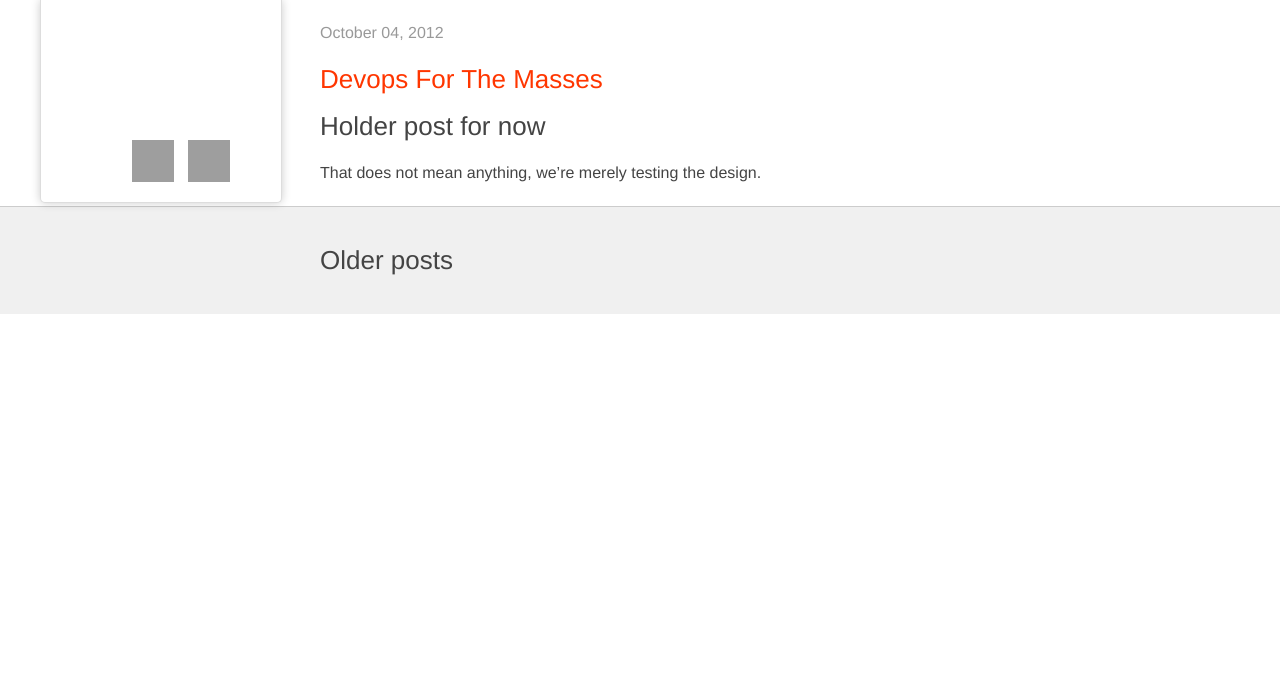
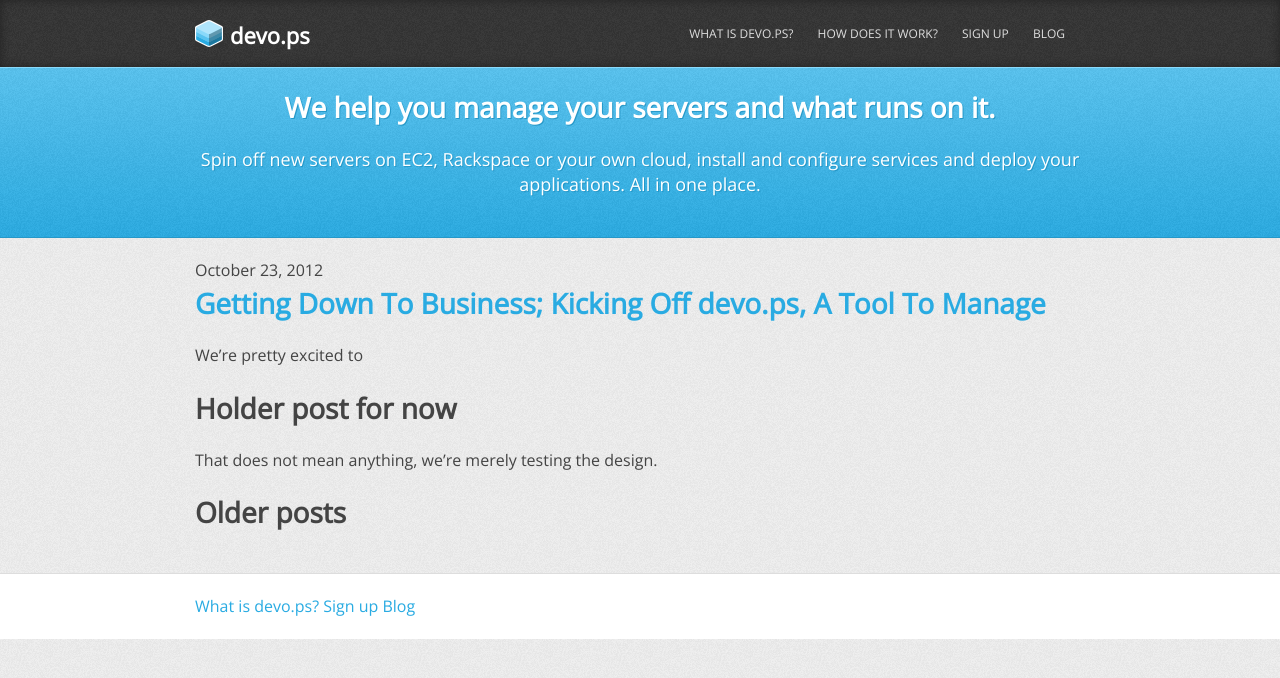
Before and after one commit to isabella232/devo-ps.github.io, a Jekyll site: the page built from index.html, in a window 1280 px wide. Shown: the top 678 px of the page. Built offline with Jekyll 4.4.1, drawn with Linux system fonts in a browser that asks for light colours; nearby versions of some CDN libraries; some web fonts are replaced; library files that are not in the unit come from our copies; grey boxes are pictures that could not be loaded.

Commit message:
Changing the site for YCombinator's application

```diff
--- a/_layouts/default.html
+++ b/_layouts/default.html
@@ -3,46 +3,58 @@
   <title>{{ page.title }}</title>
 
   <!-- Meta -->
-  <meta charset="utf-8">
-  <meta name="description" content="DevOps tool to better manage your infrastructure">
-  <meta name="viewport" content="width=device-width, initial-scale=1, maximum-scale=1">
+  <meta charset='utf-8'>
+  <meta name='description' content='Build a sustainable DevOps strategy.'>
+  <meta name='viewport' content='width=device-width, initial-scale=1, maximum-scale=1'>
 
   <!-- CSS -->
-  <link href="/assets/css/normalize.css" rel="stylesheet" type="text/css">
-  <link rel="stylesheet" href="http://yandex.st/highlightjs/6.2/styles/monokai.min.css">
-  <link href='http://fonts.googleapis.com/css?family=Imprima' rel='stylesheet' type='text/css'>
-  <link href="/assets/css/style.css" rel="stylesheet" type="text/css">
+  <link href='/assets/css/normalize.css' rel='stylesheet' type='text/css'>
+  <link href='http://yandex.st/highlightjs/6.2/styles/monokai.min.css' rel='stylesheet' type='text/css'>
+  <link href='http://fonts.googleapis.com/css?family=Open+Sans' rel='stylesheet' type='text/css'>
+  <link href='/assets/css/style.css' rel='stylesheet' type='text/css'>
 
   <!-- RSS -->
-  <link href="http://feeds.feedburner.com/RonanBerder" rel="alternate" title="Ronan Berder" type="application/atom+xml">
+  <link href='/atom.xml' rel='alternate' title='Ronan Berder' type='application/atom+xml'>
 
   <!-- Icons -->
-  <link rel="shortcut icon" href="/images/favicon.ico">
-  <link rel="apple-touch-icon" href="/images/apple-touch-icon.png">
-  <link rel="apple-touch-icon" sizes="72x72" href="/images/apple-touch-icon-72x72.png">
-  <link rel="apple-touch-icon" sizes="114x114" href="/images/apple-touch-icon-114x114.png">
+  <link rel='shortcut icon' href='/images/favicon.ico'>
+  <link rel='apple-touch-icon' href='/images/apple-touch-icon.png'>
+  <link rel='apple-touch-icon' sizes='72x72' href='/images/apple-touch-icon-72x72.png'>
+  <link rel='apple-touch-icon' sizes='114x114' href='/images/apple-touch-icon-114x114.png'>
 </head>
 <body>
-  <nav id="header">
-  	<h1><a href="{{ base.url }}/">devo.ps</a></h1>
-    <ul id="links">
-      <li class='twitter'><a href="http://twitter.com/hunvreus">Ronan Berder's Twitter account</a></li>
-      <li class='rss'><a href="/atom.xml">devo.ps' blog RSS feed</a></li>
-    </ul>
-  </nav>
-  <div id="content">
+  <header id='header'>
+    <div class='content'>
+    	<h1><a href='{{ base.url }}/'>devo.ps</a></h1>
+      <nav>
+        <a href='{{ base.url }}/#pitch'>What is devo.ps?</a>
+        <a href='{{ base.url }}/#how'>How does it work?</a>
+        <a href='{{ base.url }}/#signup'>Sign up</a>
+        <a href='{{ base.url }}/#blog'>Blog</a>
+      </nav>
+    </div>
+  </header>
+
+  <section id='content'>
     {{ content }}
-  </div>
+  </section>
+
+  <footer id='footer'>
+    <div class='content'>
+      <a href='http://twitter.com'>What is devo.ps?</a>
+      <a href='#signup'>Sign up</a>
+      <a href='#blog'>Blog</a>
+    </div>
+  </footer>
 
   <!-- JS -->
-  <script src="http://ajax.googleapis.com/ajax/libs/jquery/1.6.2/jquery.min.js" type="text/javascript"></script>
-  <script src="http://yandex.st/highlightjs/6.2/highlight.min.js"></script>
-  <script type="text/javascript">(function($) { hljs.initHighlightingOnLoad(); })(jQuery);</script>
+  <script src='http://ajax.googleapis.com/ajax/libs/jquery/1.6.2/jquery.min.js' type='text/javascript'></script>
+  <script src='http://yandex.st/highlightjs/6.2/highlight.min.js'></script>
+  <script type='text/javascript'>(function($) { hljs.initHighlightingOnLoad(); })(jQuery);</script>
   <!--[if lt IE 9]>
-		<script src="http://html5shim.googlecode.com/svn/trunk/html5.js"></script>
+		<script src='http://html5shim.googlecode.com/svn/trunk/html5.js'></script>
 	<![endif]-->
-
-  <script type="text/javascript">
+  <script type='text/javascript'>
 
     var _gaq = _gaq || [];
     _gaq.push(['_setAccount', 'UA-773975-1']);
--- a/_posts/2012-10-04-devops-for-the-masses.md
+++ /dev/null
@@ -1,3 +0,0 @@
-## Holder post for now
-
-That does not mean anything, we're merely testing the design.
--- /dev/null
+++ b/_posts/2012-10-23-devops-for-the-masses.md
@@ -0,0 +1,13 @@
+---
+layout: post
+published: true
+title: "Getting Down To Business; Kicking Off devo.ps, A Tool To Manage"
+comments: true
+---
+
+We're pretty excited to
+
+
+## Holder post for now
+
+That does not mean anything, we're merely testing the design.
--- a/assets/css/style.css
+++ b/assets/css/style.css
@@ -1,6 +1,8 @@
 /* General */
 body {
-  background: #fff;
+  background: #efefef url(/assets/images/bg-noise.png);
+  margin: 0;
+  padding: 0;
   text-align: center;
 }
 
@@ -8,11 +10,11 @@ body,
 input,
 textarea {
   color: #444;
-  font: 16px/160% "Imprima", Helvetica, Arial, sans-serif;
+  font: 16px/160% "Open Sans", sans-serif;
 }
 
 a {
-  color: #ff3600;
+  color: #29abe2;
   text-decoration: none;
 }
 
@@ -28,7 +30,7 @@ code {
 h1,
 h2,
 h3 {
-  font-weight: normal;
+  line-height: 140%;
 }
 
 h2 {
@@ -50,229 +52,91 @@ pre code {
   padding: 20px;
 }
 
+.content {
+  margin: 0 auto;
+  max-width: 890px;
+  padding: 20px 15px;
+  text-align: left;
+}
+
 /* Header */
 #header {
-  background: #fff;
-  border: 1px solid #ddd;
-  border-top: 0;
-  border-radius: 0 0 5px 5px;
-  -moz-border-radius: 0 0 5px 5px;
-  -webkit-border-radius: 0 0 5px 5px;
-  box-shadow: 0 0 10px rgba(0, 0, 0, 0.2);
-  -moz-box-shadow: 0 0 10px rgba(0, 0, 0, 0.2);
-  -webkit-box-shadow: 0 0 10px rgba(0, 0, 0, 0.2);
-  margin: 0 0 0 40px;
-  padding: 20px;
-  position: fixed;
-  left: 0;
-  width: 200px;
+  background: #333 url(/assets/images/bg-noise.png);
+  box-shadow: 0 0 10px #222 inset;
+  text-align: right;
 }
 
 h1 {
+  background: transparent url(/assets/images/logo.png) no-repeat left center;
+  float: left;
+  font-size: 22px;
+  font-weight: 600;
+  height: 27px;
   margin: 0;
-  padding: 0;
-  text-align: center;
+  padding: 0 0 0 35px;
 }
 
 h1 a {
-  background: url(/images/logo.png) center center no-repeat;
-  display: inline-block;
-  height: 120px;
-  text-indent: -999em;
-  width: 120px;
+  color: #fff;
 }
 
-#about {
-  font-size: 14px;
-  line-height: 160%;
-  margin: 20px 0;
-  text-align: left;
+#header nav {
+  text-align: right;
 }
 
-#links {
-  margin: 0;
+#header nav a {
+  border-radius: 3px;
+  color: #ddd;
+  font-size: 12px;
+  margin-right: 20px;
+  text-transform: uppercase;
 }
-
-#links li {
-  display: inline;
-  margin: 0 5px;
-}
-
-#links a {
-  background: url(/images/icon-rss.png) center center no-repeat;
-  display: inline-block;
-  height: 42px;
-  text-indent: -999em;
-  width: 42px;
-}
-
-#links .linkedin a {
-  background-image: url(/images/icon-linkedin.png);
-}
-
-#links .twitter a {
-  background-image: url(/images/icon-twitter.png);
+#header nav a:hover {
+  color: #fff;
 }
 
 /* Content */
-#content {
-  padding: 20px 40px 0 320px;
+#content h2 {
+  font-size: 28px;
+  margin: 0 0 20px;
 }
 
-#content {
-  text-align: justify;
+#content h3 {
+  font-weight: normal;
 }
 
-#content > article,
-#content > #pager,
-#comments #disqus_thread {
-  max-width: 700px;
+/* Pitch */
+#pitch {
+  background: #58c3f0;
+  background: linear-gradient(to bottom,  #58c3f0 0%,#29abe2 100%);
+  background: -moz-linear-gradient(top,  #58c3f0 0%, #29abe2 100%);
+  background: -webkit-linear-gradient(top,  #58c3f0 0%,#29abe2 100%);
+  border-bottom: 1px solid #2698c8;
+  border-top: 1px solid #8ad9fa;
+  position: relative;
 }
 
-#content article ul {
-  list-style-type: disc;
+#pitch .noise {
+  background: url(/assets/images/bg-noise.png);
 }
 
-#content article ol {
-  list-style-type: decimal;
+#pitch .content {
+  text-align: center;
+  z-index: 999;
 }
 
-#content ol li,
-#content ul li {
-  margin-bottom: 20px;
-}
-
-#content blockquote {
-  background: #f0f0f0;
-  border-radius: 5px;
-  -moz-border-radius: 5px;
-  -webkit-border-radius: 5px;
-  color: #444;
-  font-style: italic;
-  margin-bottom: 20px;
-  padding: 20px;
-}
-
-#content blockquote p:last-child {
-  margin-bottom: 0;
-}
-
-#posts time,
-#posts h3 {
-  display: inline;
-}
-
-article time {
-  color: #999;
-}
-
-#archive,
-#comments {
-  background: #f0f0f0;
-  border: 1px solid #ccc;
-  border-width: 1px 0;
-  margin: 0 -40px 0 -320px;
-  padding: 20px 40px 20px 320px;
-}
-
-#archive {
-  border-bottom: 0;
-}
-
-#comments {
-  margin-bottom: 20px;
-  padding-bottom: 0;
-}
-
-#pager {
-  margin: 0;
+#pitch h2,
+#pitch h3 {
+  color: #fff;
+  text-shadow: 1px 1px #2698c8;
 }
 
 @media only screen and (max-width: 800px) {
-  body {
-    font: 15px/150% "Imprima", Helvetica, Arial, sans-serif;
-    padding-bottom: 53px;
-  }
 
-  h1,
-  h2,
-  h3 {
-    font-weight: normal;
-  }
+}
 
-  h2 {
-    font-size: 20px;
-  }
-
-  h3 {
-    font-size: 14px;
-  }
-
-  pre code {
-    font: 12px/150% "Monaco", monospace, sans-serif;
-  }
-
-  #header {
-    border: 0;
-    border-top: 1px solid #ddd;
-    bottom: 0;
-    margin: 0;
-    padding: 10px 0;
-    width: 100%;
-    z-index: 999;
-  }
-
-  h1 a {
-    background-image: url(../images/logo-mobile-retina.png);
-    -webkit-background-size: 46px 42px;
-    background-size: 46px 42px;
-    height: 42px;
-    width: 46px;
-  }
-
-  h1 {
-    display: inline-block;
-    margin-right: 10px;
-  }
-
-  #about {
-    display: none;
-  }
-
-  #links {
-    display: inline-block;
-  }
-
-  #links a {
-    background-image: url(../images/icon-rss-retina.png);
-    -webkit-background-size: 42px 42px;
-    background-size: 42px 42px;
-  }
-
-  #links .twitter a {
-    background-image: url(../images/icon-twitter-retina.png);
-  }
-
-  #links .linkedin a {
-    background-image: url(../images/icon-linkedin-retina.png);
-  }
-
-  #content {
-    margin: 0;
-    padding: 10px;
-  }
-
-  #archive,
-  #comments {
-    margin: 0 -10px 20px;
-    padding: 10px;
-  }
-
-  #archive {
-    margin-bottom: 0;
-  }
-
-  #archive a {
-    display: block;
-  }
+/* Footer */
+#footer {
+  background: #fff;
+  border-top: 1px solid #ddd;
 }
--- a/index.html
+++ b/index.html
@@ -3,20 +3,34 @@ layout: default
 title: devo.ps
 ---
 
+<section id='pitch' name='pitch'>
+  <div class='noise'>
+    <div class='content'>
+      <h2>We help you manage your servers and what runs on it.</h2>
+      <h3>Spin off new servers on EC2, Rackspace or your own cloud, install and configure services and deploy your applications. All in one place.</h3>
+    </div>
+  </div>
+</section>
+
+
+<section id='blog' name='blog'>
+  <div class='content'>
     <article>
-  <time datetime="{{ site.posts.first.date | xmlschema }}">{{ site.posts.first.date | date: "%B %d, %Y" }}</time>
-  <h2><a href="{{ site.posts.first.url }}">{{ site.posts.first.title }}</a></h2>
+      <time datetime='{{ site.posts.first.date | xmlschema }}'>{{ site.posts.first.date | date: '%B %d, %Y' }}</time>
+      <h2><a href='{{ site.posts.first.url }}'>{{ site.posts.first.title }}</a></h2>
       {{ site.posts.first.content }}
     </article>
 
-<div id="archive">
+    <div id='archive'>
       <h2>Older posts</h2>
-  <ul id="posts">
+      <ul id='posts'>
         {% for post in site.posts offset:1 %}
           <li>
-        <time datetime="{{ post.date | xmlschema }}">{{ post.date | date: "%B %d, %Y" }}</time> ›
-        <a href="{{ post.url }}">{{ post.title }}</a>
+            <time datetime='{{ post.date | xmlschema }}'>{{ post.date | date: '%B %d, %Y' }}</time> ›
+            <a href='{{ post.url }}'>{{ post.title }}</a>
           </li>
         {% endfor %}
       </ul>
     </div>
+  </div>
+</section>
```
Also changed, not shown: assets/images/bg-noise.png (added), assets/images/logo.png. Lines whose indentation alone changed are shown as unchanged.
